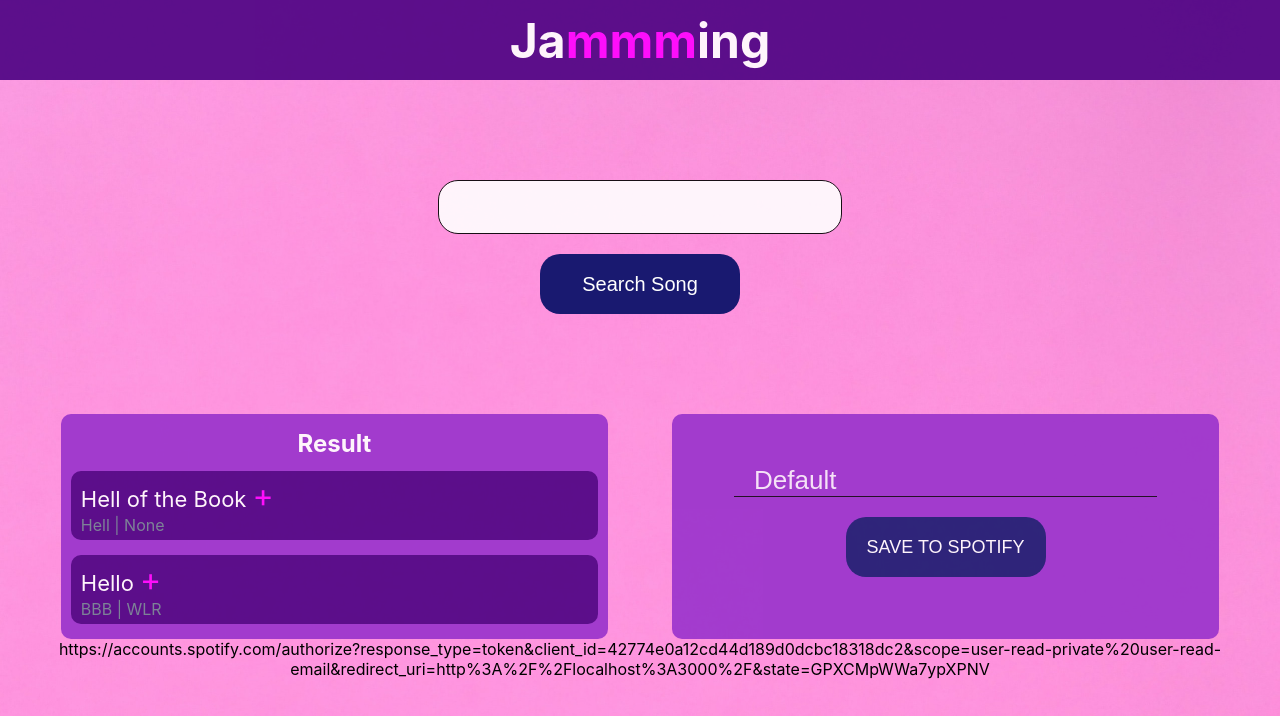
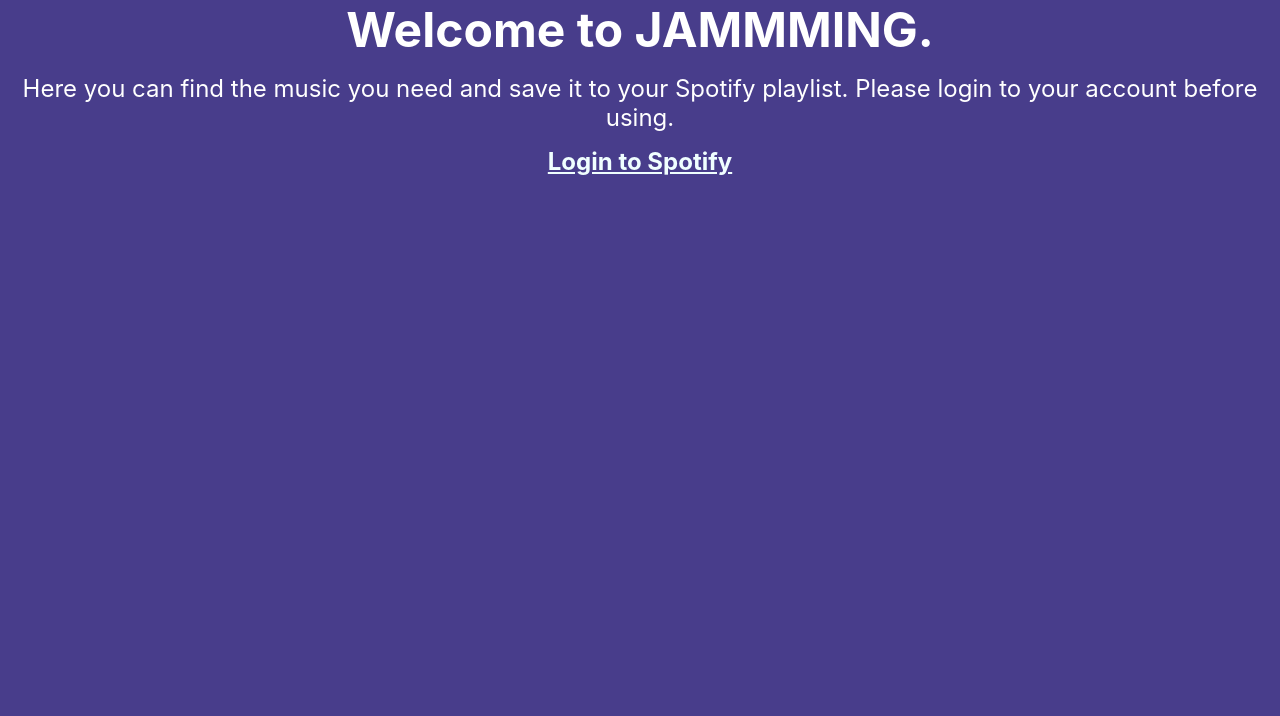
Before and after one commit to TagKir/jammming, a React (Create React App) app: page / in a window 1280 px wide. Shown: the top 716 px of the page. Built offline with nearby package versions, Linux system fonts and the light colour scheme.

Commit message:
changed 7 files

```diff
--- a/src/components/AccessToken.js
+++ /dev/null
@@ -1,26 +0,0 @@
-export default function AccessToken() {
-  function generateRandomString(length) {
-    var text = "";
-    var possible =
-      "ABCDEFGHIJKLMNOPQRSTUVWXYZabcdefghijklmnopqrstuvwxyz0123456789";
-
-    for (var i = 0; i < length; i++) {
-      text += possible.charAt(Math.floor(Math.random() * possible.length));
-    }
-    return text;
-  }
-  var client_id = "42774e0a12cd44d189d0dcbc18318dc2";
-  var redirect_uri = "http://localhost:3000/";
-
-  var state = generateRandomString(16);
-  var scope = "user-read-private user-read-email";
-
-  let url = "https://accounts.spotify.com/authorize";
-  url += "?response_type=token";
-  url += "&client_id=" + encodeURIComponent(client_id);
-  url += "&scope=" + encodeURIComponent(scope);
-  url += "&redirect_uri=" + encodeURIComponent(redirect_uri);
-  url += "&state=" + encodeURIComponent(state);
-
-  return url;
-}
--- a/src/components/app/App.css
+++ b/src/components/app/App.css
@@ -1,15 +1,25 @@
+.unLogged {
+  height: 100vh;
+  background-color: darkslateblue;
+  text-align: center;
+}
+.unLogged h2 {
+  margin: 0 20px;
+  font-weight: 400;
+}
+.unLogged a {
+  font-weight: 700;
+  color: azure;
+  font-size: 24px;
+}
+
 .App {
   text-align: center;
-  background-image: url("./background.jpg");
-  background-size: 100%;
-  background-repeat: no-repeat;
-  min-height: 100vh;
+  background-color: pink;
 }
-
 input {
   outline: none;
 }
-
 header {
   display: flex;
   background-color: indigo;
@@ -18,15 +28,19 @@
   justify-content: center;
   align-items: center;
 }
-
 h1 {
   margin: 0;
   font-size: 48px;
   color: white;
 }
+h1 span {
+  color: fuchsia;
+}
 
-span {
-  color: fuchsia;
+.logout {
+  margin: 40px 0 0 0;
+  width: 120px;
+  height: 40px;
 }
 
 .SearchBar {
--- a/src/components/app/App.js
+++ b/src/components/app/App.js
@@ -1,26 +1,100 @@
 import "./App.css";
-import React, { useState } from "react";
+import React, { useState, useEffect } from "react";
+import axios from "axios";
 import Tracklist from "../tracklist/Tracklist.js";
-import AccessToken from "../AccessToken.js";
 
 function App() {
-  return (
+  const [search, setSearch] = useState("");
+  const [searchResults, setSearchResults] = useState({});
+  function searchHandler(e) {
+    setSearch(e.target.value);
+  }
+
+  const CLIENT_ID = "42774e0a12cd44d189d0dcbc18318dc2";
+  const REDIRECT_URI = "http://localhost:3000/";
+  const AUTH_ENDPOINT = "https://accounts.spotify.com/authorize";
+  const RESPONSE_TYPE = "token";
+  const [token, setToken] = useState("");
+
+  useEffect(() => {
+    const hash = window.location.hash;
+    let token = window.localStorage.getItem("token");
+
+    if (!token && hash) {
+      token = hash
+        .substring(1)
+        .split("&")
+        .find((elem) => elem.startsWith("access_token"))
+        .split("=")[1];
+
+      window.location.hash = "";
+      window.localStorage.setItem("token", token);
+    }
+
+    setToken(token);
+  }, []);
+
+  const logout = () => {
+    setToken("");
+    window.localStorage.removeItem("token");
+  };
+
+  // search
+  async function searchButtonHandler() {
+    await fetch(
+      `https://api.spotify.com/v1/search?q=${encodeURI(
+        search
+      )}&type=track&limit=10`,
+      {
+        headers: {
+          Authorization: `Bearer ${token}`,
+        },
+      }
+    )
+      .then((response) => response.json())
+      .then((data) => {
+        setSearchResults(data);
+      });
+  }
+
+  return !token ? (
+    <div className="unLogged">
+      <h1>Welcome to JAMMMING.</h1>
+      <h2>
+        Here you can find the music you need and save it to your Spotify
+        playlist. Please login to your account before using.
+      </h2>
+      <a
+        href={`${AUTH_ENDPOINT}?client_id=${CLIENT_ID}&redirect_uri=${REDIRECT_URI}&response_type=${RESPONSE_TYPE}`}
+      >
+        Login to Spotify
+      </a>
+    </div>
+  ) : (
     <div className="App">
       <header>
         <h1>
           Ja<span>mmm</span>ing
         </h1>
       </header>
-      <div className="SearchBar">
-        <form>
-          <input type="text" />
-        </form>
-      </div>
-      <button className="search_song">Search Song</button>
-      <Tracklist />
-      <AccessToken />
+      <form className="SearchBar">
+        <div>
+          <input type="text" value={search} onChange={searchHandler} required />
+        </div>
+        <button
+          className="search_song"
+          onClick={search ? searchButtonHandler : null}
+        >
+          Search Song
+        </button>
+      </form>
+
+      <Tracklist props={searchResults} />
+      <button className="logout" onClick={logout}>
+        Logout
+      </button>
     </div>
   );
-} // http://localhost:3000/#access_token=BQBr9gbk7oi4U9WXLBsgleGy0vBuMEhyGDaX0bnhgw21wIRg2ZL_0_Pxr0sxLmWusNmu0OWmgSuszZZgjYextvxXscIc1sNCwBrikQsCNIvcEqm9mZDtcl4xulG8a6sOmlpKYJBF623I_-JBxC_8SIQpVO-KWpYsDtzqb2-zYslCKIoPWCm5CxFnPymVIqaCqpkorbqPe0sYuI3GY9k&token_type=Bearer&expires_in=3600&state=qQ21JPJDiqZbE6Ce
+}
 
 export default App;
--- a/src/components/send/SendButton.css
+++ b/src/components/send/SendButton.css
@@ -1,3 +1,16 @@
+.playlist_name_input {
+  background-color: darkorchid;
+  color: white;
+  font-size: 26px;
+  width: 70%;
+  height: 30px;
+  margin-top: 20px;
+  border: 0px;
+  border-bottom: 1px solid black;
+  border-radius: 0;
+  padding-right: 20px;
+}
+
 .save {
   font-size: 18px;
   margin-bottom: 20px;
@@ -6,3 +19,7 @@
   transition: background-color 25ms;
   background-color: navy;
 }
+
+::placeholder {
+  color: greenyellow;
+}
--- a/src/components/send/SendButton.js
+++ b/src/components/send/SendButton.js
@@ -1,6 +1,20 @@
 import "./SendButton.css";
-import React from "react";
+import React, { useState } from "react";
 
 export default function SendButton() {
-  return <button className="save">SAVE TO SPOTIFY</button>;
+  const [input, setInput] = useState("");
+  function inputHandler(e) {
+    setInput(e.target.value);
+  }
+  return (
+    <form>
+      <input
+        className="playlist_name_input"
+        onChange={inputHandler}
+        placeholder="Best playlist"
+        required
+      />
+      <button className="save">SAVE TO SPOTIFY</button>
+    </form>
+  );
 }
--- a/src/components/tracklist/Tracklist.css
+++ b/src/components/tracklist/Tracklist.css
@@ -51,19 +51,13 @@
   color: slategray;
 }
 
-.plus_button {
+.plus_button,
+.minus_button {
   font-size: 32px;
 }
-
-.playlist_name_input {
-  background-color: darkorchid;
-  color: white;
-  font-size: 26px;
-  width: 70%;
-  height: 30px;
-  margin-top: 50px;
-  border: 0px;
-  border-bottom: 1px solid black;
-  border-radius: 0;
-  padding-right: 20px;
+.plus_button {
+  color: red;
 }
+.minus_button {
+  color: deepskyblue;
+}
--- a/src/components/tracklist/Tracklist.js
+++ b/src/components/tracklist/Tracklist.js
@@ -1,14 +1,17 @@
 import "./Tracklist.css";
-import React, { useState } from "react";
+import React, { useState, useEffect } from "react";
 import SendButton from "../send/SendButton.js";
 
 export default function Tracklist(props) {
-  const [input, setInput] = useState("Default");
   const [chose, setChose] = useState([]);
+  const [cards, setCards] = useState([]);
 
-  function inputHandler(e) {
-    setInput(e.target.value);
-  }
+  useEffect(() => {
+    if (props.props.tracks) {
+      setCards(props.props.tracks.items);
+      console.log(props.props.tracks.items);
+    }
+  }, [props.props.tracks]);
 
   function addCardToChosen(card) {
     setChose((prev) => {
@@ -24,21 +27,6 @@
       return [...prev.filter((c) => c.id !== card.id)];
     });
   }
-
-  let cards = [
-    {
-      name: "Hell of the Book",
-      artist: "Hell",
-      album: "None",
-      id: 1,
-    },
-    {
-      name: "Hello",
-      artist: "BBB",
-      album: "WLR",
-      id: 2,
-    },
-  ];
 
   return (
     <div className="all">
@@ -57,38 +45,27 @@
 
               <br />
 
-              <span className="artist_album">
-                {card.artist} | {card.album}
-              </span>
+              <span className="artist_album">| {card.album.name}</span>
             </li>
           );
         })}
       </div>
       <div className="chosen">
-        <input
-          className="playlist_name_input"
-          onChange={inputHandler}
-          value={input}
-        />
-
         {chose.map((card) => {
           return (
             <li key={card.id}>
               <span className="name">{card.name} </span>
               <span
-                className="plus_button"
+                className="minus_button"
                 onClick={() => removeCardFromChosen(card)}
               >
                 -
               </span>
               <br></br>
-              <span className="artist_album">
-                {card.artist} | {card.album}
-              </span>
+              <span className="artist_album">| {card.album.name}</span>
             </li>
           );
         })}
-
         <SendButton />
       </div>
     </div>
```
